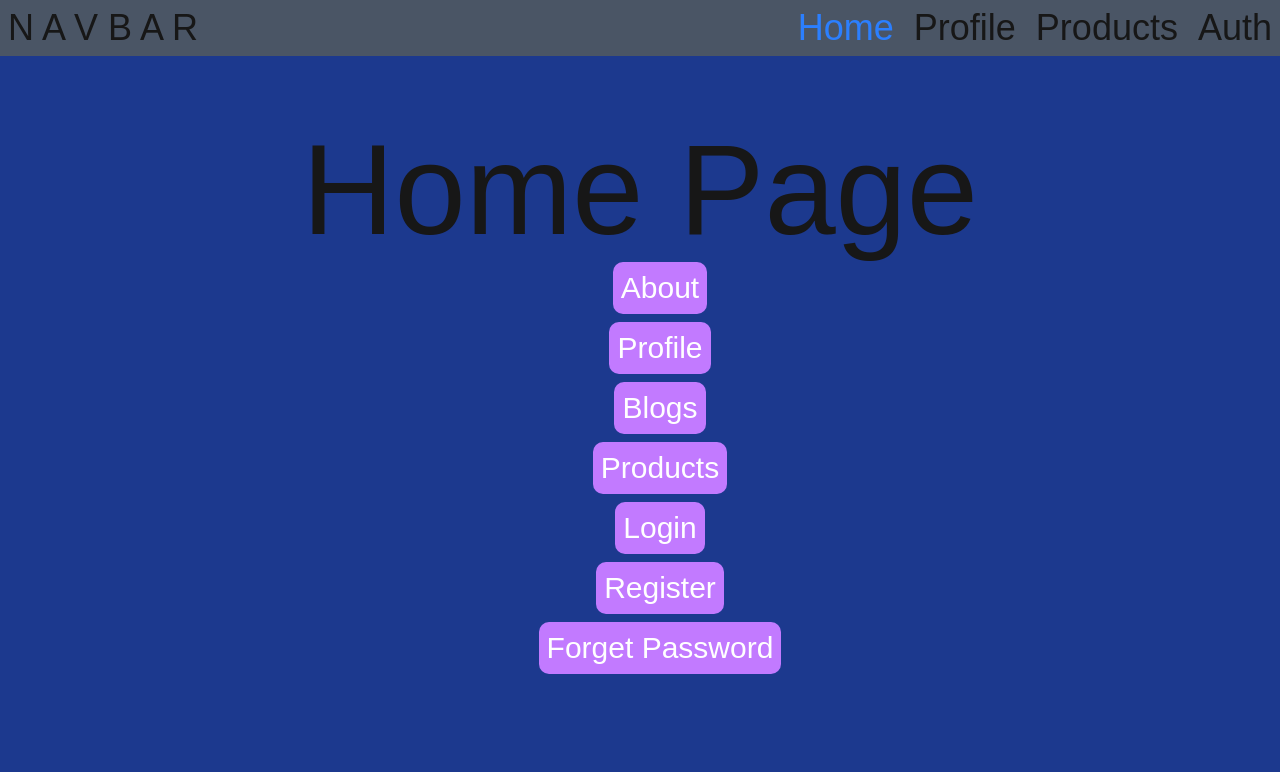
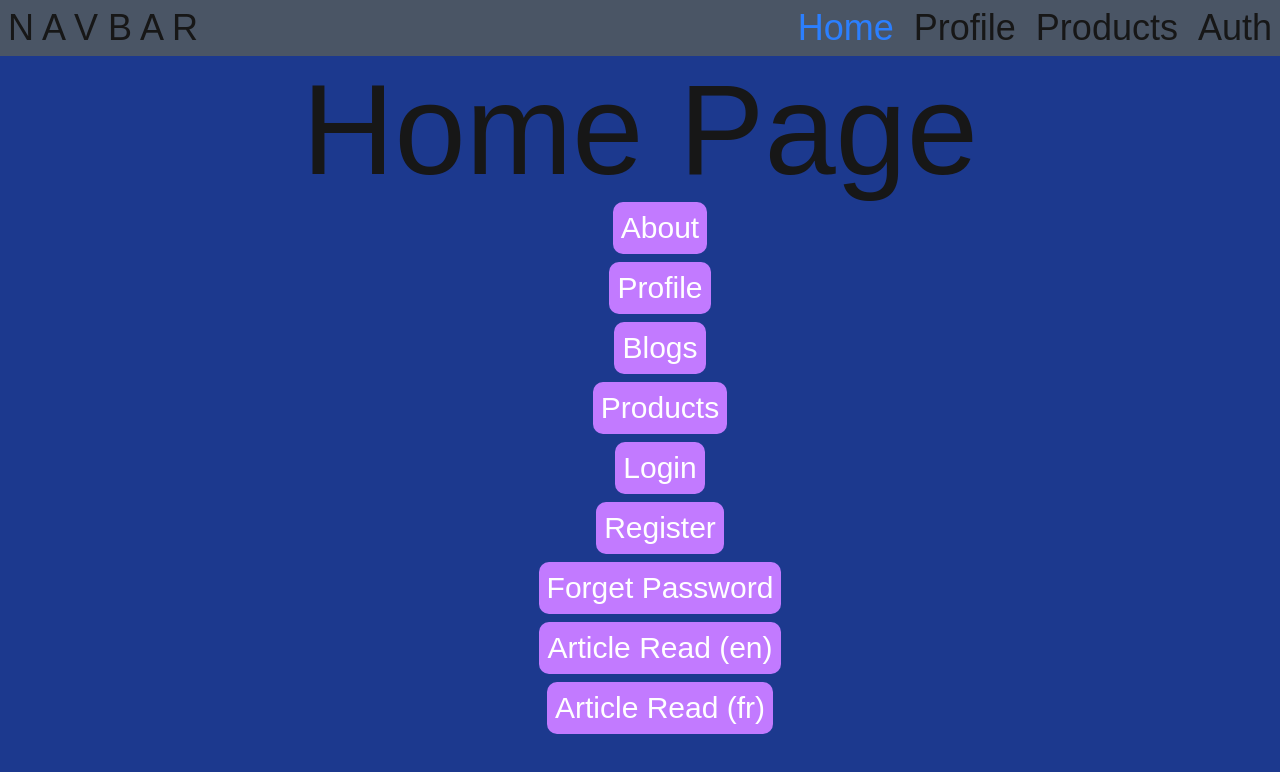
Before and after one commit to 17Swagat/Mulhite_LLM_Interface, a Next.js app: page / in a window 1280 px wide. Shown: the top 772 px of the page. Built offline with nearby package versions, Linux system fonts and the light colour scheme.

Commit message:
Desired not-found page behaviour with the navbar. Lesson: A nextjs project should have only 1 file containing the rooot <html> <body>

```diff
--- a/src/app/(auth)/layout.tsx
+++ b/src/app/(auth)/layout.tsx
@@ -21,8 +21,8 @@ export default function RootLayout({
   children: React.ReactNode;
 }>) {
   return (
-    <html lang="en">
-      <body
+    // <html lang="en">
+      <div
         className={`${protestGuerrilla.variable} antialiased`}
       >
         <Link href='/' className="fixed bg-gray-600 m-2 p-2 text-4xl rounded-[10px]">
@@ -30,7 +30,7 @@ export default function RootLayout({
         </Link>
         {/* <h1 className="text-4xl">Auth Stuff</h1> */}
         {children}
-      </body>
-    </html>
+      </div>
+    // </html>
   );
 }
--- a/src/app/(main)/layout.tsx
+++ b/src/app/(main)/layout.tsx
@@ -1,8 +1,51 @@
-import type { Metadata } from "next";
+// import type { Metadata } from "next";
+// import { Geist, Geist_Mono } from "next/font/google";
+// // import "./globals.css";
+// import "@/app/globals.css";
+// import { Navbar } from "@/components/my/navbar";
+
+// const geistSans = Geist({
+//   variable: "--font-geist-sans",
+//   subsets: ["latin"],
+// });
+
+// const geistMono = Geist_Mono({
+//   variable: "--font-geist-mono",
+//   subsets: ["latin"],
+// });
+
+// // Learning More About `MetaData <title>`
+// export const metadata: Metadata = {
+//   // title: "Learn Next.js",
+//   title: {
+//     default: 'NextJS-Learn',
+//     template: 'NextJS-Learn | %s',
+//     // absolute: '',
+//   },
+//   description: "Learn Next.js with this comprehensive guide",
+// };
+
+// export default function RootLayout({
+//   children,
+// }: Readonly<{
+//   children: React.ReactNode;
+// }>) {
+//   return (
+//     <html lang="en">
+//       <body
+//         className={`${geistSans.variable} ${geistMono.variable} antialiased`}
+//       >
+//         <Navbar/>
+//         {children}
+//       </body>
+//     </html>
+//   );
+// }
+
 import { Geist, Geist_Mono } from "next/font/google";
-// import "./globals.css";
 import "@/app/globals.css";
 import { Navbar } from "@/components/my/navbar";
+import { Metadata } from "next";
 
 const geistSans = Geist({
   variable: "--font-geist-sans",
@@ -14,13 +57,10 @@ const geistMono = Geist_Mono({
   subsets: ["latin"],
 });
 
-// Learning More About `MetaData <title>`
 export const metadata: Metadata = {
-  // title: "Learn Next.js",
   title: {
     default: 'NextJS-Learn',
     template: 'NextJS-Learn | %s',
-    // absolute: '',
   },
   description: "Learn Next.js with this comprehensive guide",
 };
@@ -31,13 +71,9 @@ export default function RootLayout({
   children: React.ReactNode;
 }>) {
   return (
-    <html lang="en">
-      <body
-        className={`${geistSans.variable} ${geistMono.variable} antialiased`}
-      >
-        <Navbar/>
-        {children}
-      </body>
-    </html>
+    <>
+      <Navbar />
+      {children}
+    </>
   );
 }
--- a/src/app/(main)/page.tsx
+++ b/src/app/(main)/page.tsx
@@ -1,7 +1,7 @@
 // NOTE:
 // params & searchParams:
-// [params]:=> "Its is a promise that resolves to an object containing the dynamic route parameters (like id)"
-// [searchParams]:=> "It is a promise that resolves to an object containing the query parameters (like filters & sorting)"
+// * [params]:=> "Its is a promise that resolves to an object containing the dynamic route parameters (like id)"
+// * [searchParams]:=> "It is a promise that resolves to an object containing the query parameters (like filters & sorting)"
 
 import Link from "next/link";
 
@@ -34,6 +34,15 @@ export default function Home() {
         Forget Password
       </Link>
 
+      {/* Examples to learn about `params` & `searchParams` :=> */}
+      <Link href="/articles/breaking-news-123?lang=en" className="text-white bg-purple-400 p-2 rounded-[10px] ml-10 text-3xl">
+        Article Read (en)
+      </Link>
+
+      <Link href= "/articles/breaking-news-123?lang=fr" className="text-white bg-purple-400 p-2 rounded-[10px] ml-10 text-3xl">
+        Article Read (fr)
+      </Link>
+
     </div>
   );
 }
--- /dev/null
+++ b/src/app/layout.tsx
@@ -0,0 +1,35 @@
+import type { Metadata } from "next";
+import { Geist, Geist_Mono } from "next/font/google";
+import "./globals.css";
+
+const geistSans = Geist({
+  variable: "--font-geist-sans",
+  subsets: ["latin"],
+});
+
+const geistMono = Geist_Mono({
+  variable: "--font-geist-mono",
+  subsets: ["latin"],
+});
+
+// export const metadata: Metadata = {
+//   title: {
+//     default: 'NextJS-Learn',
+//     template: 'NextJS-Learn | %s',
+//   },
+//   description: "Learn Next.js with this comprehensive guide",
+// };
+
+export default function RootLayout({
+  children,
+}: Readonly<{
+  children: React.ReactNode;
+}>) {
+  return (
+    <html lang="en">
+      <body className={`${geistSans.variable} ${geistMono.variable} antialiased`}>
+        {children}
+      </body>
+    </html>
+  );
+}
--- a/src/app/not-found.tsx
+++ b/src/app/not-found.tsx
@@ -1,4 +1,10 @@
+'use client';
 import Image from "next/image";
+import '@/app/globals.css';
+import { Navbar } from "@/components/my/navbar";
+import Link from "next/link";
+
+
 export default function NotFound() {
 
     let imgURL_linkNotFound = 'https://img.freepik.com/free-vector/hand-drawn-404-error_23-2147746234.jpg?semt=ais_incoming&w=740&q=80';
@@ -6,9 +12,17 @@ export default function NotFound() {
 
 
     return (
-        <div className="w-screen h-screen flex flex-col justify-center items-center">
+        <div className="w-screen h-screen flex flex-col bg-blue-300 justify-center items-center">
+            <div className="fixed top-0 left-0">
+                <Navbar/>
+            </div>
             <h1 className="text-4xl">404 - Page Not Found</h1>
-            <hr className="my-4 border-2 border-gray-300 w-[500px]" />
+            <h2 className="text-3xl bg-red-700 p-1 rounded-[5px]">
+                <Link href='/' replace>
+                    Go To Home
+                </Link>
+            </h2>
+            <hr className="mt-2 mb-4 border-2 border-gray-300 w-[500px]" />
             <Image
                 src={imgURL_linkNotFound}
                 alt="404 - Page Not Found"
```
